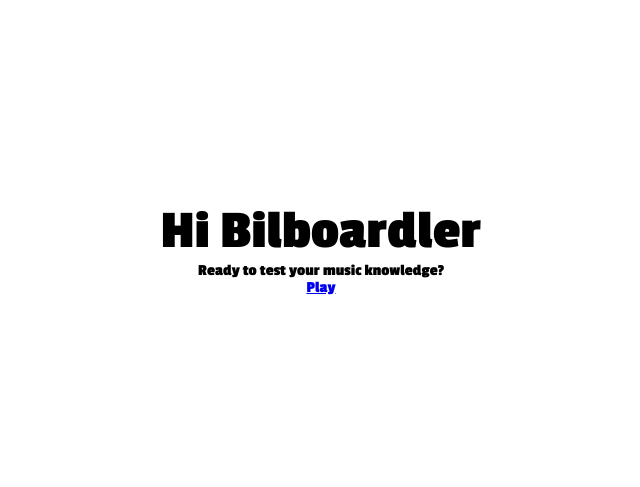
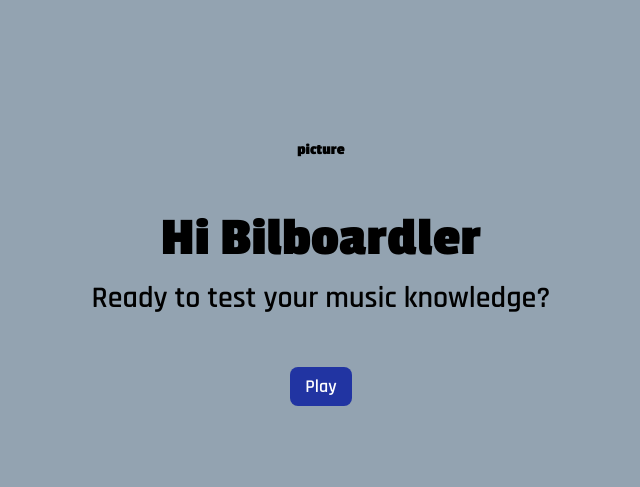
Before and after one commit to dokyun-kim4/Bilboardle, a Flask app: page / in a window 1280 px wide. Shown: the top 487 px of the page, without its empty margins (319-959 px from the left). Run offline with Flask 3, Linux system fonts and the light colour scheme; parts of the project's set-up code (start-up, migrations or seed data) failed here and were passed over.

Commit message:
Font and color update

```diff
--- a/static/index.css
+++ b/static/index.css
@@ -1,11 +1,18 @@
-@import url('https://fonts.googleapis.com/css2?family=Libre+Baskerville&family=Passion+One:wght@700&display=swap');
+@import url('https://fonts.googleapis.com/css2?family=Libre+Baskerville&family=Passion+One:wght@700&family=Rajdhani:wght@600&display=swap');
+
 
 body {
+    background-color: #93A3B1;
     font-family: 'Passion One', Arial;
     height: 60vh;
     display: flex;
     justify-content: center;
     align-items: center;
+}
+
+.welcome-logo {
+    padding-top: 50px;
+    padding-bottom: 50px;
 }
 
 .welcome-page {
@@ -18,4 +25,25 @@ body {
 .welcome-title {
     font-size: 55px;
     font-weight: bold;
+    padding-bottom: 10px;
 }
+
+.welcome-subtitle {
+    font-family: 'Rajdhani', sans-serif;
+    font-size: 30px;
+    color: #000000;
+    padding-bottom: 50px
+}
+
+.welcome-button {
+    border-radius: 8px;
+    background-color: #2134a2;
+    padding: 8px 15px;
+}
+
+a {
+    font-family: 'Rajdhani', sans-serif;
+    font-size: 18px;
+    color: white;
+    text-decoration: none;
+}
--- a/templates/index.html
+++ b/templates/index.html
@@ -5,13 +5,14 @@
     <meta charset="UTF-8">
     <meta name="viewport" content="width=device-width, initial-scale=1.0">
     <link rel="stylesheet" type="text/css" href="{{ url_for('static', filename='index.css') }}">
-    <title>Document</title>
+    <title>Bilboardle</title>
 </head>
 <body>
     <div class="welcome-page">
+        <div class="welcome-logo">picture</div>
         <div class="welcome-title">Hi Bilboardler</div>
         <div class="welcome-subtitle">Ready to test your music knowledge?</div>
-        <div><a href="{{url_for('game')}}">Play</a></div>
+        <div class="welcome-button"><a href="{{url_for('game')}}">Play</a></div>
     </div>
 
 </body>
```
Also changed, not shown: static/game.css (+14 -5 lines), static/game.js (+4 -4 lines).
